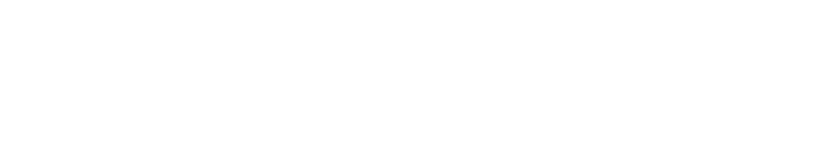
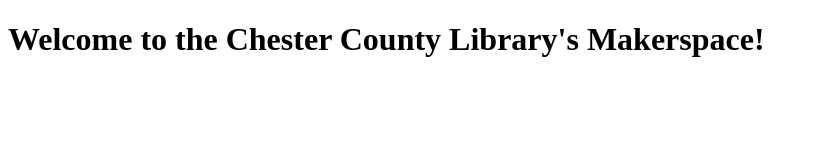
Before and after one commit to CCLMakerspace/CCLMakerspace.github.io, a plain HTML site: page index.html in a window 1280 px wide. Shown: the whole page, without its empty margins (0-817 px from the left). Drawn offline with Linux system fonts and the light colour scheme.

Commit message:
Update index.html

```diff
--- a/index.html
+++ b/index.html
@@ -13,6 +13,9 @@
 </head>
 
 <body>
+
+  <h1>Welcome to the Chester County Library's Makerspace!<h1>
+
   <script src="js/scripts.js"></script>
 </body>
 </html>
```
